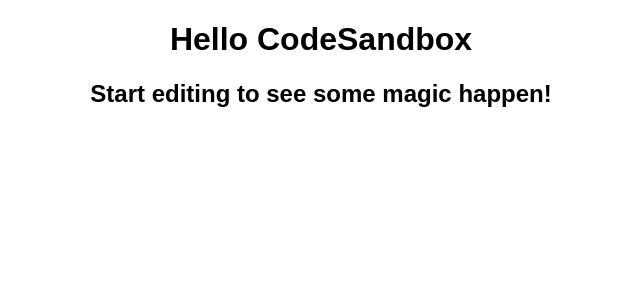
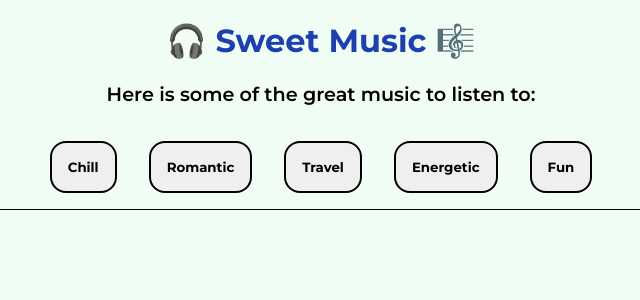
Before and after one commit to jagrut-sharma/mark-9-neoG-camp, a React (Create React App) app: page / in a window 1280 px wide. Shown: the top 300 px of the page, without its empty margins (319-959 px from the left). Built offline with nearby package versions, Linux system fonts and the light colour scheme.

Commit message:
added elements

```diff
--- a/src/App.js
+++ b/src/App.js
@@ -3,8 +3,17 @@
 export default function App() {
   return (
     <div className="App">
-      <h1>Hello CodeSandbox</h1>
-      <h2>Start editing to see some magic happen!</h2>
+      <h1 className="title">
+        <span>🎧</span> Sweet Music <span>🎼</span>
+      </h1>
+      <p className="para">Here is some of the great music to listen to:</p>
+      <button className="btn">Chill</button>
+      <button className="btn">Romantic</button>
+      <button className="btn">Travel</button>
+      <button className="btn">Energetic</button>
+      <button className="btn">Fun</button>
+
+      <div className="container"></div>
     </div>
   );
 }
--- a/src/styles.css
+++ b/src/styles.css
@@ -1,4 +1,33 @@
+@import url("https://fonts.googleapis.com/css2?family=Montserrat:wght@400;600;700&display=swap");
+
 .App {
-  font-family: sans-serif;
+  font-family: "Montserrat", sans-serif;
   text-align: center;
 }
+
+body {
+  background-color: #f0fdf4;
+  margin: 0;
+}
+
+.title {
+  color: #1e40af;
+}
+
+.para {
+  font-size: 1.2rem;
+  font-weight: 600;
+}
+
+.btn {
+  font-family: "Montserrat", sans-serif;
+  font-weight: bold;
+  margin: 1rem;
+  padding: 1rem;
+  border: 2px solid black;
+  border-radius: 16px;
+}
+
+.container {
+  border-top: 1px solid black;
+}
```
